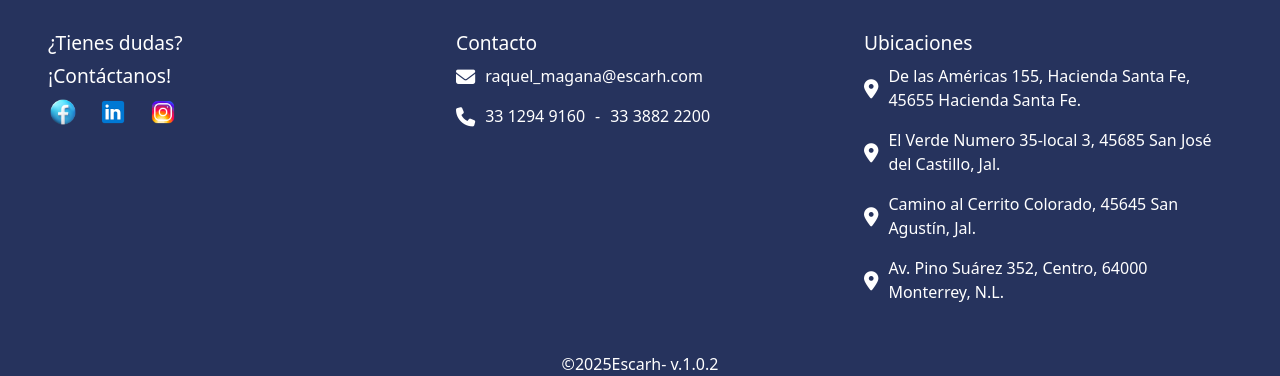
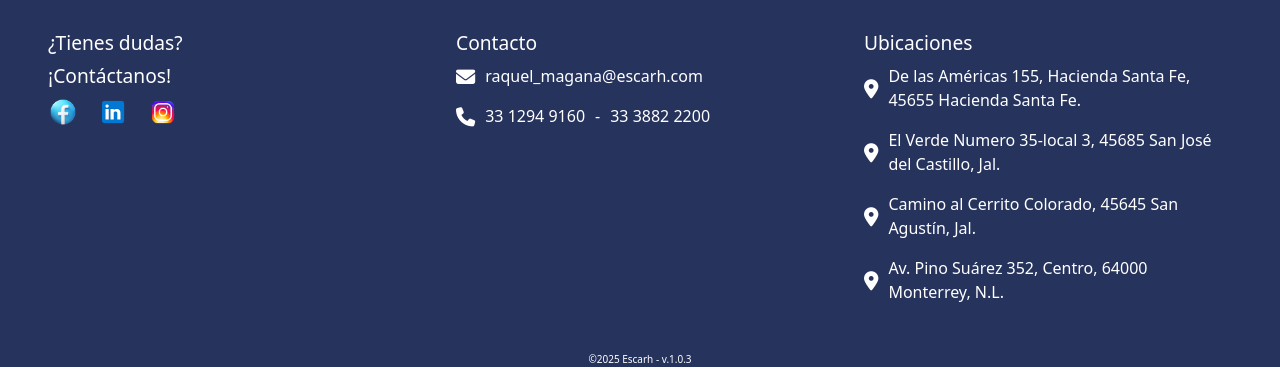
Before and after one commit to efrain31/Reclutamiento, a CodeIgniter 4 app: the page made by app/Views/registro.php in a window 1280 px wide. Shown: the part 1309-1685 px from the top of the page. Run offline with PHP 8.4 and a stand-in for CodeIgniter, Linux system fonts and the light colour scheme; the template is opened without the code that fills it, so the values that code supplies are empty; some libraries are stand-ins or nearby versions.

Commit message:
cambios de estilos v.1.0.3

```diff
--- a/app/Controllers/Registros.php
+++ b/app/Controllers/Registros.php
@@ -48,7 +48,7 @@ class Registros extends Controller
         ];
        // print_r($data);exit;
 
-        $id = $registrosModel->insert($data);
+        $registrosModel->insert($data);
         //print_r($id); exit;
         return redirect()->to('/inicio')->with('success', 'Registro exitoso');
     //} catch (\Exception $e) {
--- a/app/Views/templates/footer.php
+++ b/app/Views/templates/footer.php
@@ -39,7 +39,7 @@
     </div>
     </div>
     <div class= "version">
-    &copy;<script>document.write(new Date().getFullYear())</script>Escarh<span class="d-none d-sm-inline-block"> - v.1.0.2 </span>
+    &copy;<script>document.write(new Date().getFullYear())</script> Escarh <span class="d-none d-sm-inline-block"> - v.1.0.3 </span>
    </div>
 </footer>
 
@@ -53,6 +53,7 @@
         }
         .version {
             color: white;
+            font-size: 10px;
         }
         section {
             margin: 0 auto;
--- a/app/Views/templates/styless.php
+++ b/app/Views/templates/styless.php
@@ -274,7 +274,7 @@ img {
    /* max-width: 600px;*/
     }
     .certifica {
-    width: 20%;
+    width: 30%;
     padding: 10px 0 0;
     margin-bottom: 30px;
     }
```
